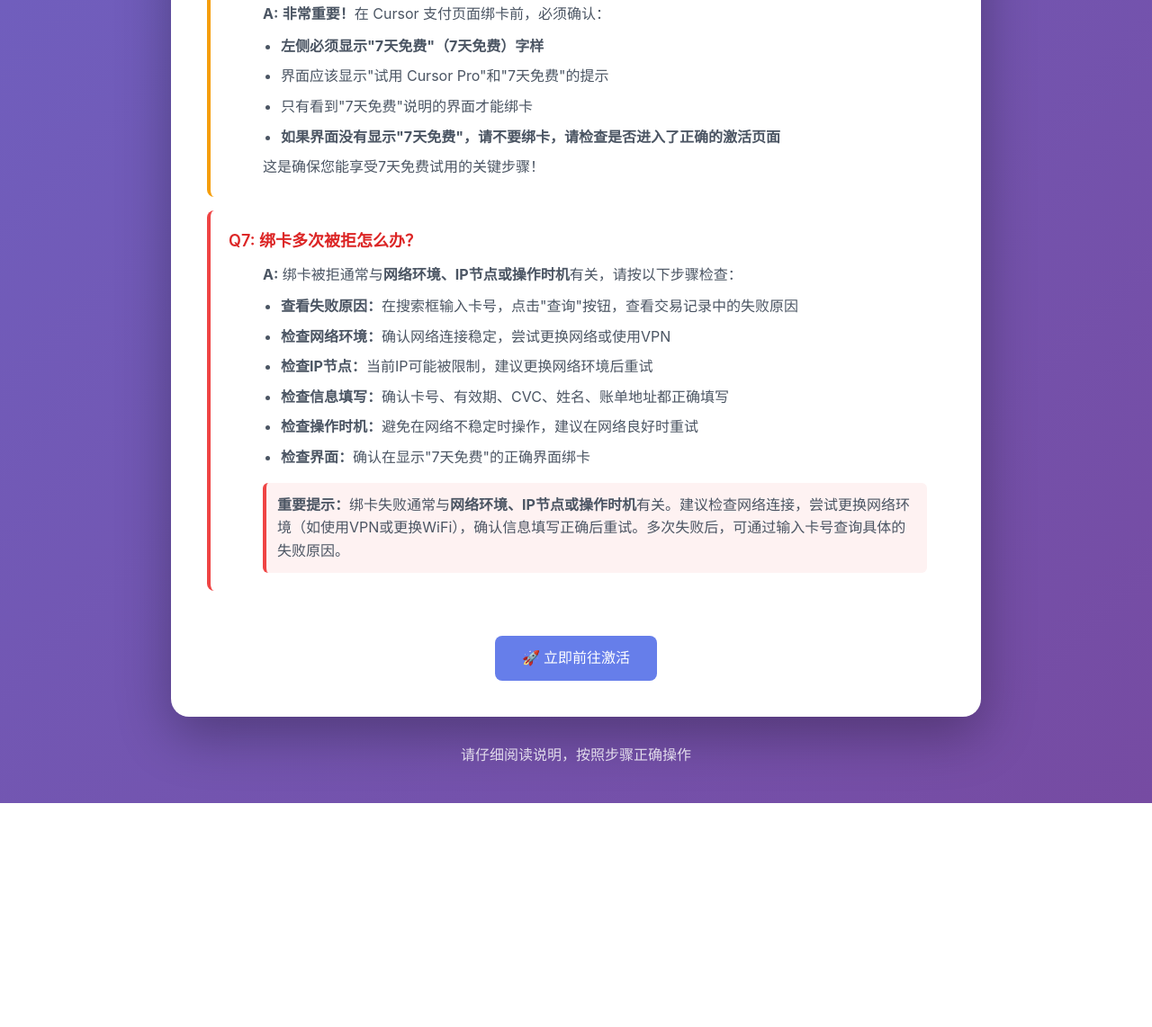
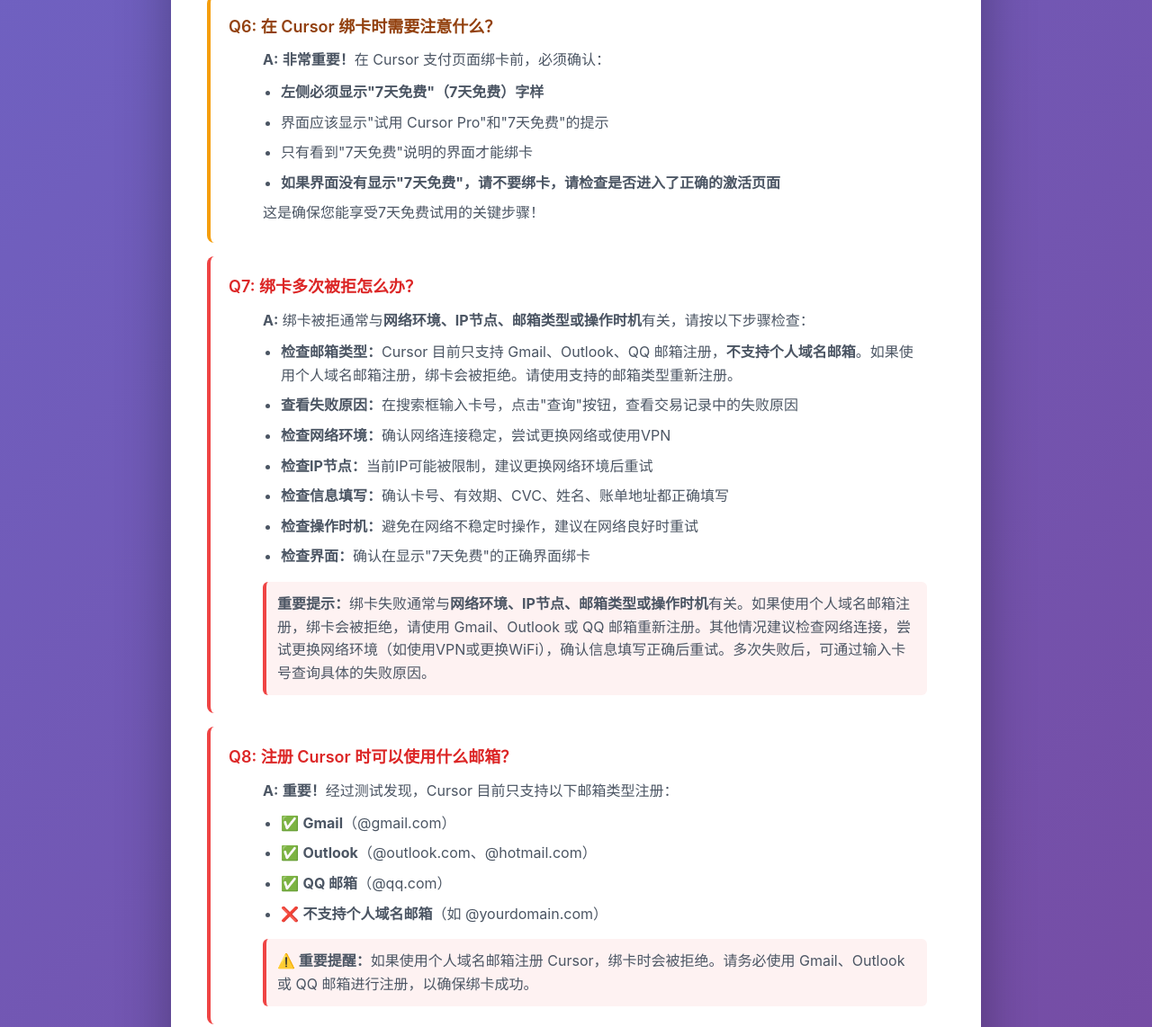
Before and after one commit to tiancizhou/server-api, a website: page public/使用说明.html in a window 1280 px wide. Shown: the part 3645-4787 px from the top of the page at 90% size. Before the commit the page ends 4538 px from the top, so only its background shows below. Drawn offline with Linux system fonts and the light colour scheme.

Commit message:
增加邮箱注意事项

```diff
--- a/public/使用说明.html
+++ b/public/使用说明.html
@@ -386,6 +386,7 @@
                             <li>激活后请立即保存卡片信息（卡号、有效期、CVC）</li>
                             <li><strong>卡片没有预设姓名，使用时需要自己输入一个英文名</strong></li>
                             <li><strong>在 Cursor 绑卡前，必须确认左侧显示"7天免费"字样，否则不要绑卡</strong></li>
+                            <li><strong>⚠️ 重要：Cursor 注册时只支持 Gmail、Outlook、QQ 邮箱，不支持个人域名邮箱。如果使用个人域名邮箱注册，绑卡会被拒绝。</strong></li>
                             <li>激活后一小时有效，请及时使用</li>
                             <li>如绑卡失败，可在搜索框输入卡号查询失败原因，通常与网络环境、IP节点有关</li>
                         </ul>
@@ -474,8 +475,9 @@
                         Q7: 绑卡多次被拒怎么办？
                     </div>
                     <div class="step-content">
-                        <strong>A:</strong> 绑卡被拒通常与<strong>网络环境、IP节点或操作时机</strong>有关，请按以下步骤检查：
+                        <strong>A:</strong> 绑卡被拒通常与<strong>网络环境、IP节点、邮箱类型或操作时机</strong>有关，请按以下步骤检查：
                         <ul style="margin-top: 10px; margin-left: 20px;">
+                            <li><strong>检查邮箱类型：</strong>Cursor 目前只支持 Gmail、Outlook、QQ 邮箱注册，<strong>不支持个人域名邮箱</strong>。如果使用个人域名邮箱注册，绑卡会被拒绝。请使用支持的邮箱类型重新注册。</li>
                             <li><strong>查看失败原因：</strong>在搜索框输入卡号，点击"查询"按钮，查看交易记录中的失败原因</li>
                             <li><strong>检查网络环境：</strong>确认网络连接稳定，尝试更换网络或使用VPN</li>
                             <li><strong>检查IP节点：</strong>当前IP可能被限制，建议更换网络环境后重试</li>
@@ -484,7 +486,25 @@
                             <li><strong>检查界面：</strong>确认在显示"7天免费"的正确界面绑卡</li>
                         </ul>
                         <div style="margin-top: 15px; padding: 12px; background: #fef2f2; border-left: 4px solid #ef4444; border-radius: 6px;">
-                            <strong>重要提示：</strong>绑卡失败通常与<strong>网络环境、IP节点或操作时机</strong>有关。建议检查网络连接，尝试更换网络环境（如使用VPN或更换WiFi），确认信息填写正确后重试。多次失败后，可通过输入卡号查询具体的失败原因。
+                            <strong>重要提示：</strong>绑卡失败通常与<strong>网络环境、IP节点、邮箱类型或操作时机</strong>有关。如果使用个人域名邮箱注册，绑卡会被拒绝，请使用 Gmail、Outlook 或 QQ 邮箱重新注册。其他情况建议检查网络连接，尝试更换网络环境（如使用VPN或更换WiFi），确认信息填写正确后重试。多次失败后，可通过输入卡号查询具体的失败原因。
+                        </div>
+                    </div>
+                </div>
+
+                <div class="step" style="background: white; border-left-color: #ef4444;">
+                    <div class="step-title" style="color: #dc2626;">
+                        Q8: 注册 Cursor 时可以使用什么邮箱？
+                    </div>
+                    <div class="step-content">
+                        <strong>A:</strong> <strong>重要！</strong>经过测试发现，Cursor 目前只支持以下邮箱类型注册：
+                        <ul style="margin-top: 10px; margin-left: 20px;">
+                            <li>✅ <strong>Gmail</strong>（@gmail.com）</li>
+                            <li>✅ <strong>Outlook</strong>（@outlook.com、@hotmail.com）</li>
+                            <li>✅ <strong>QQ 邮箱</strong>（@qq.com）</li>
+                            <li>❌ <strong>不支持个人域名邮箱</strong>（如 @yourdomain.com）</li>
+                        </ul>
+                        <div style="margin-top: 15px; padding: 12px; background: #fef2f2; border-left: 4px solid #ef4444; border-radius: 6px;">
+                            <strong>⚠️ 重要提醒：</strong>如果使用个人域名邮箱注册 Cursor，绑卡时会被拒绝。请务必使用 Gmail、Outlook 或 QQ 邮箱进行注册，以确保绑卡成功。
                         </div>
                     </div>
                 </div>
```
Also changed, not shown: README.md.
